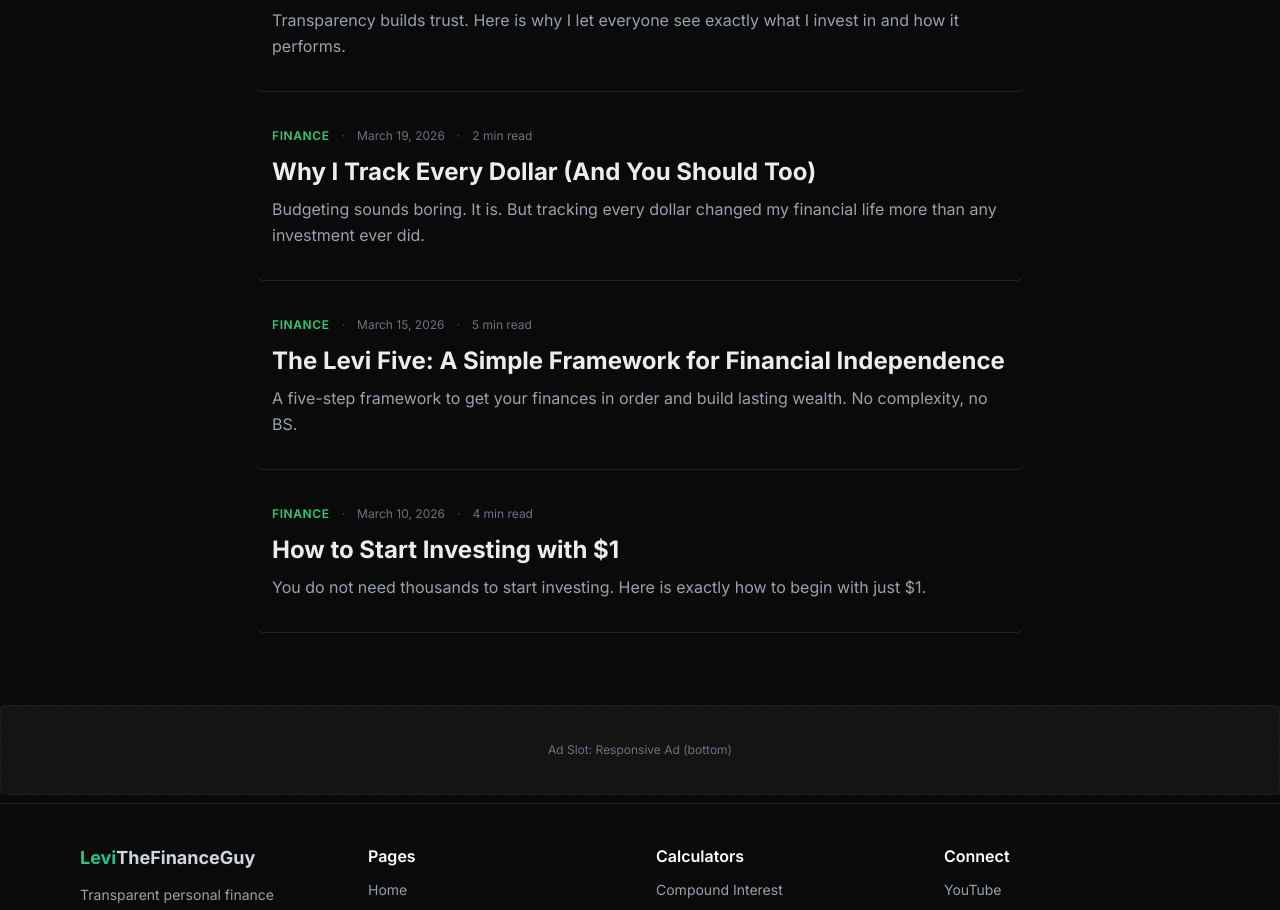
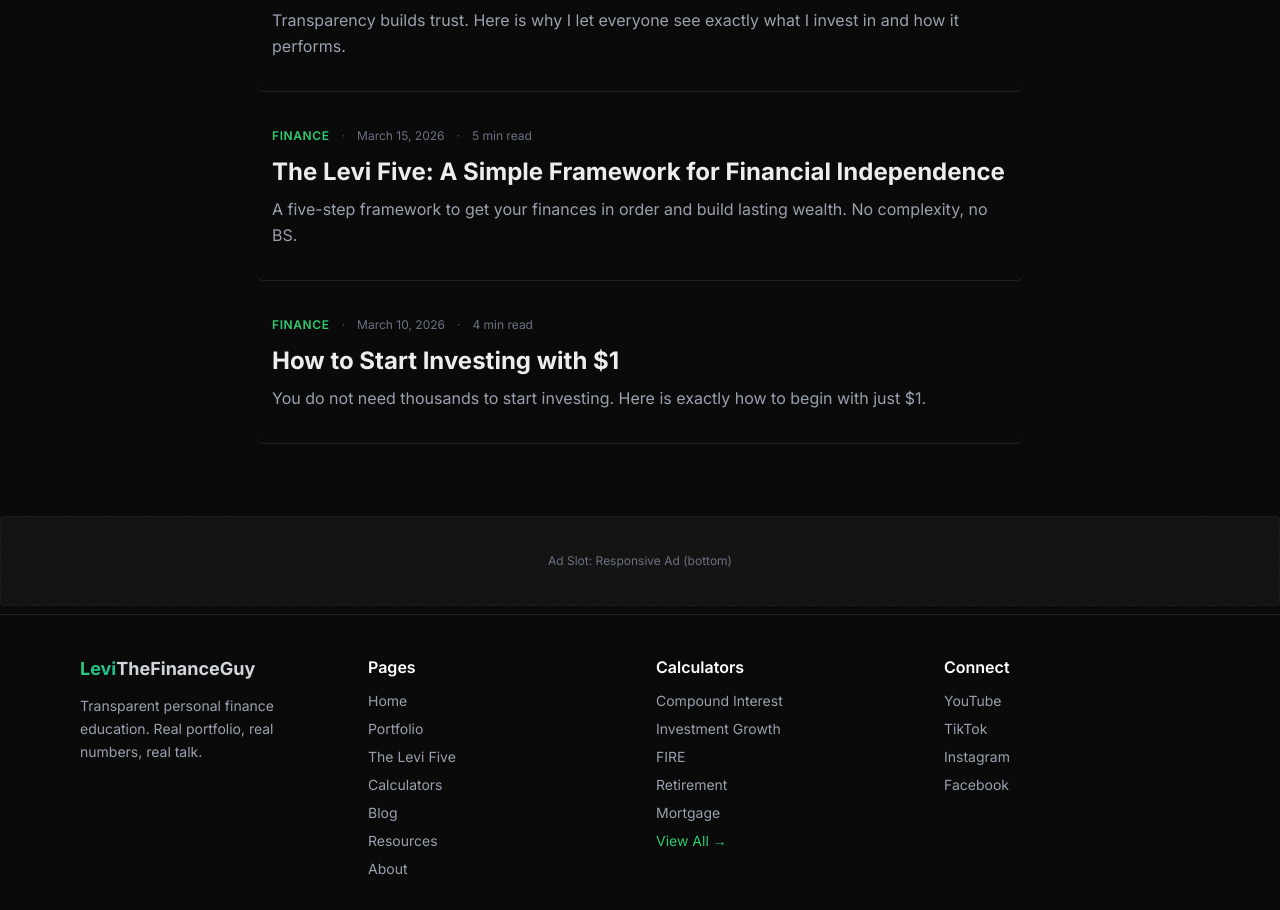
Before and after one commit to levithefinanceguy/levithefinanceguy, a Next.js app: page /blog in a window 1280 px wide. Shown: the part 1240-2150 px from the top of the page. Built offline with nearby package versions, Linux system fonts and the light colour scheme.

Commit message:
Remove track every dollar blog post

```diff
--- a/content/posts.ts
+++ b/content/posts.ts
@@ -199,31 +199,6 @@ It is not exciting. It is not fast. But it works every time if you follow the st
 If you want the full deep dive on each step, check out the [The Levi Five page](/the-levi-five). Figure out which step you are on and focus there. One step at a time.`,
   },
   {
-    slug: "why-i-track-every-dollar",
-    title: "Why I Track Every Dollar (And You Should Too)",
-    date: "2026-03-19",
-    description:
-      "Budgeting sounds boring. It is. But tracking every dollar changed my financial life more than any investment ever did.",
-    category: "finance",
-    author: "Levi",
-    readingTime: "2 min read",
-    content: `Before I started tracking my spending, I had no idea where my money went. I would get paid, feel good for a day, and be broke by the end of the month. Every time. It just disappeared.
-
-Then I started writing down every purchase. The first month I was shocked. Over $400 on food outside of groceries. Random lunches, delivery apps, snacks. Stuff I did not even enjoy that much.
-
-## Why It Works
-
-Tracking creates awareness. That is all it does. But awareness changes behavior. When you know you are going to write down that $15 lunch, you think twice. Not because you are restricting yourself. Because you are paying attention.
-
-## The Results
-
-I found an extra $600 a month. Not by making more money. Not by cutting things I loved. Just by seeing where it was going and making small adjustments. That money goes straight to investments now.
-
-You do not need a fancy app. You do not need a spreadsheet. Just write it down, look at it, and be honest with yourself. That is the whole secret.
-
-Track every dollar. It will change your life.`,
-  },
-  {
     slug: "why-i-share-my-portfolio-publicly",
     title: "Why I Share My Portfolio Publicly",
     date: "2026-03-20",
```
